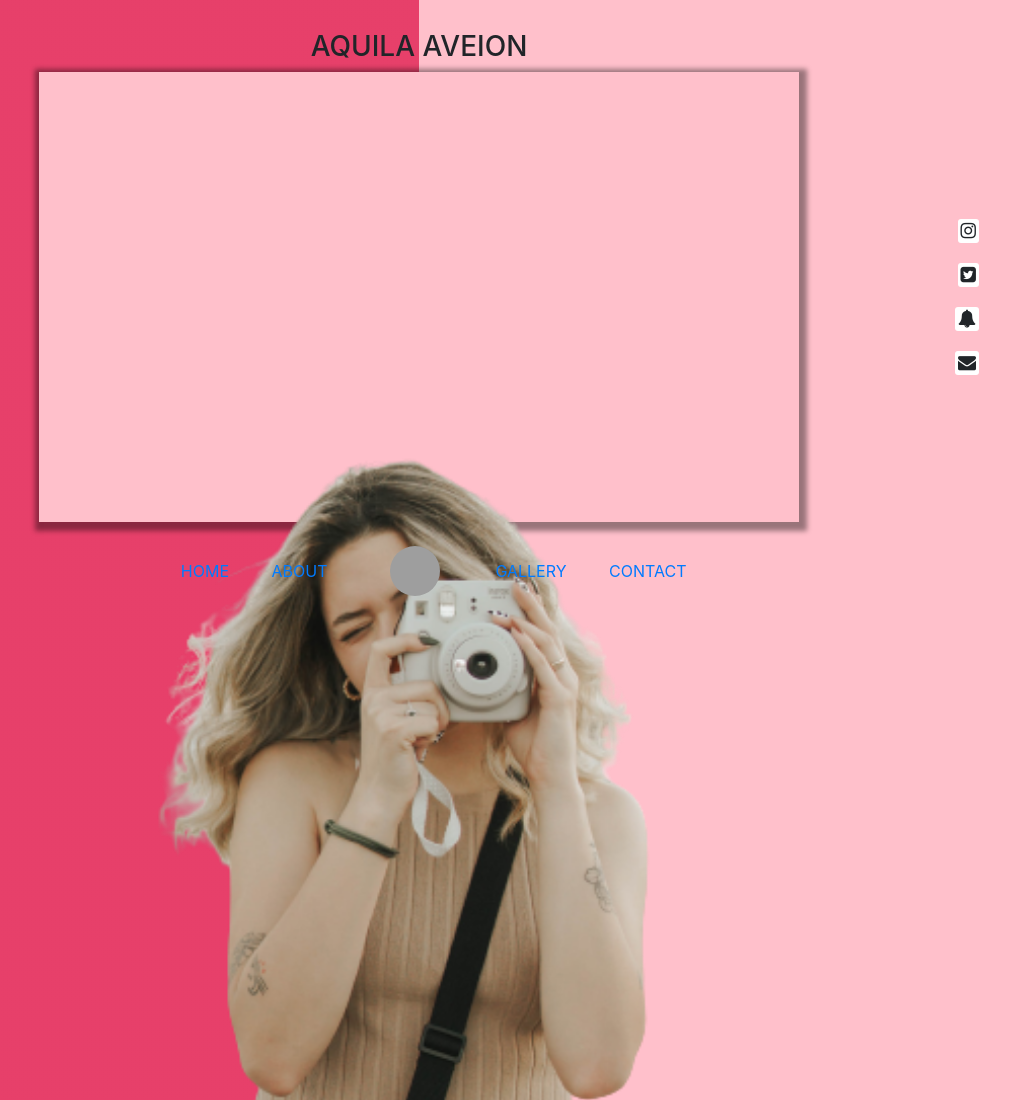
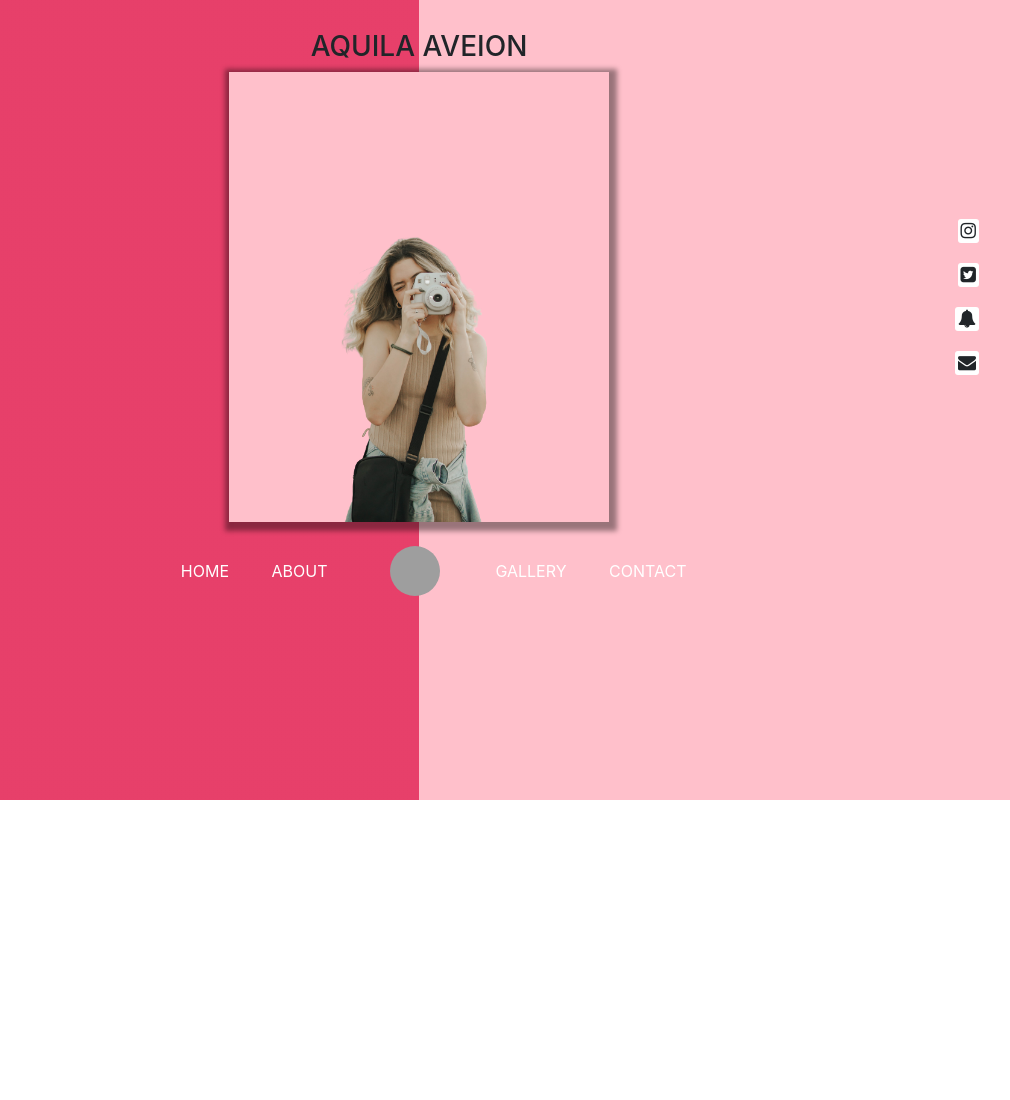
Before and after one commit to Ademola409/Aquila-Aveion, a plain HTML site: page index.html in a window 1280 px wide. Shown: the top 1100 px of the page, without its empty margins (221-1231 px from the left). After the commit the page ends 800 px from the top, so only its background shows below. Drawn offline with nearby package versions, Linux system fonts and the light colour scheme; grey boxes are pictures that could not be loaded.

Commit message:
completed design

```diff
--- a/index.css
+++ b/index.css
@@ -10,7 +10,6 @@ body{
 .general_container{
     height:100vh;
 }
-
 
 .title{
     text-align: center;
@@ -37,7 +36,6 @@ body{
 }
 
 .central_pink{
-    /* margin-top: 20px; */
     background:pink;
     height:450px;
     width:30%;
@@ -47,7 +45,7 @@ body{
 
 .card_image{
     width:100%;
-    height:100%;
+    height:400px;
     object-fit:cover;
 
 }
@@ -63,6 +61,6 @@ body{
     background: yellow;
 }
 
-.icons_group{
-    margin-left: 30%;
+.white{
+    color:white;
 }
--- a/index.html
+++ b/index.html
@@ -18,15 +18,15 @@
         <div class="container">
             <div class="row">
                 <div class="p-0 col-lg-12 d-flex">
-                    <div class="col-2 p-0">
+                    <div class="col-2  col-xl-4 p-0">
                     </div>
-                    <div class="central_pink p-0 col-8">
+                    <div class="central_pink p-0 col-8 col-xl-4 d-flex align-items-end justify-content-center">
                         <div>
                             <img class="card_image" src="person.png" alt="">
                         </div>
                     </div>
 
-                    <div class="col-2 p-0 d-flex flex-column align-items-end justify-content-center">
+                    <div class="col-2 col-xl-4 p-0 d-flex flex-column align-items-end justify-content-center">
                         <i class="fa fa-instagram" aria-hidden="true"></i>
                         <i class="fa fa-twitter-square" aria-hidden="true"></i>
                         <i class="fa fa-bell" aria-hidden="true"></i>
@@ -39,17 +39,17 @@
         <div class="container mt-4">
             <div class="row">
                 <div class="col-sm-4 p-sm-0 d-flex justify-content-end align-items-center">
-                    <a href="#">HOME</a>
+                    <a  class="d-none d-sm-block white" href="#">HOME</a>
                 </div>
 
                 <div class="col-sm-4 d-flex justify-content-around align-items-center">
-                    <a class="content" href="#">ABOUT</a>
+                    <a class="white" href="#">ABOUT</a>
                     <img class="card_icon ml-2" src="https://images.unsplash.com/photo-1610309064069-9132c76ebe6d?ixlib=rb-1.2.1&ixid=MXwxMjA3fDB8MHxwaG90by1wYWdlfHx8fGVufDB8fHw%3D&auto=format&fit=crop&w=282&q=80" alt="">
-                    <a href="#">GALLERY</a>
+                    <a class="white" href="#">GALLERY</a>
                 </div>
 
                 <div class="col-sm-4 p-sm-0 d-flex justify-content-start align-items-center">
-                    <a href="#">CONTACT</a>
+                    <a  class=" white d-none d-sm-block"href="#">CONTACT</a>
                 </div>
             </div>
         </div>
```
